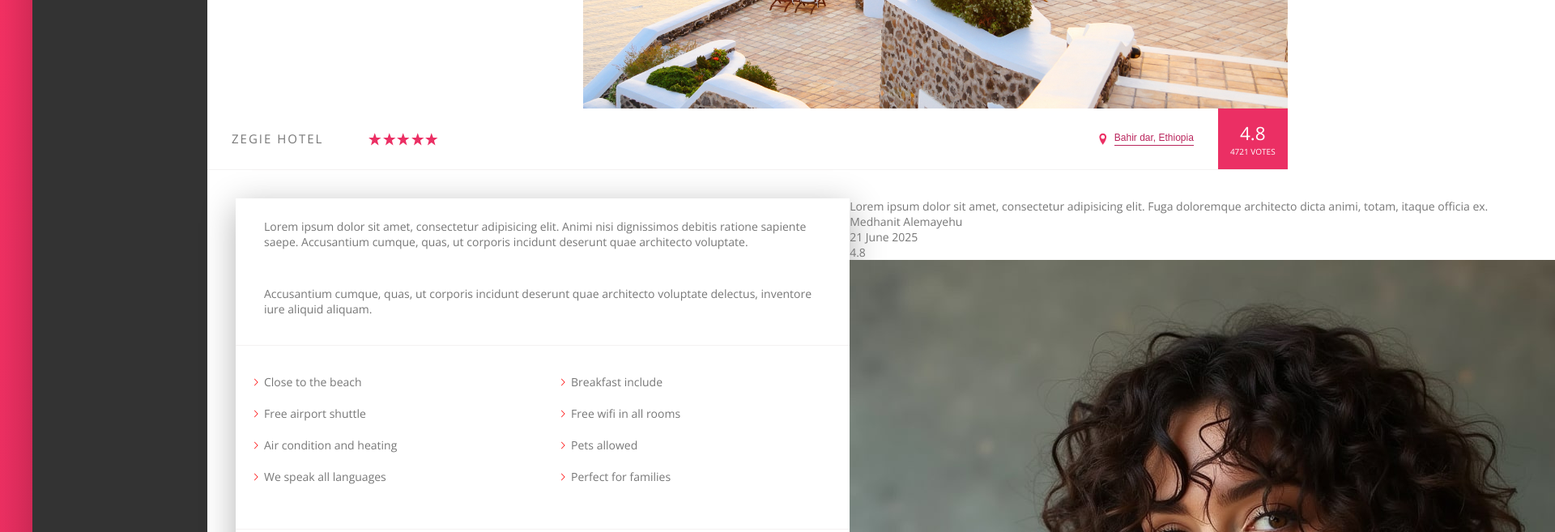
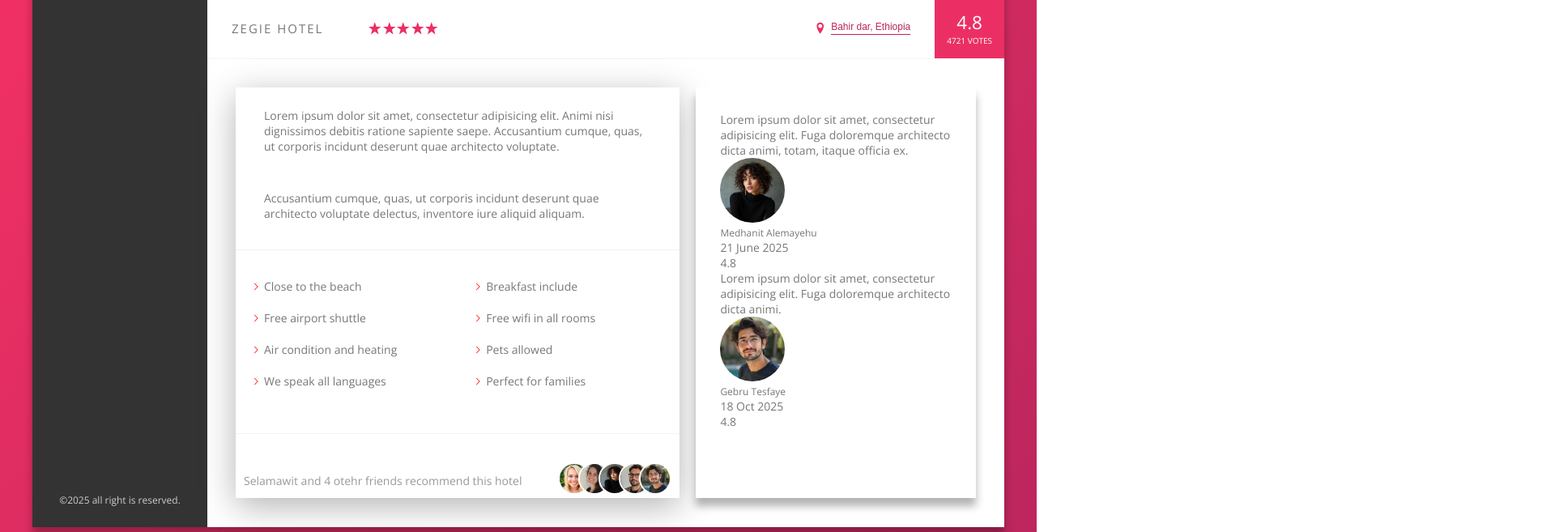
Before and after one commit to solomon54/Trillo, a website: page index.html in a window 1280 px wide. Shown: the part 538-1195 px from the top of the page at 81% size, 1920 px wide, since content can reach past the window. Drawn offline with nearby package versions, Linux system fonts and the light colour scheme.

```diff
--- a/index.html
+++ b/index.html
@@ -177,31 +177,33 @@
                     </div>
 
                     <div class="review">
-                        <figure class="user_review">
-                            <blockqoute class="review_text">Lorem ipsum dolor sit amet, consectetur adipisicing elit.
+                        <figure class="review__user-box">
+                            <blockqoute class="review__text">Lorem ipsum dolor sit amet, consectetur adipisicing elit.
                                 Fuga doloremque architecto dicta animi, totam, itaque officia
                                 ex.
                             </blockqoute>
-                            <div class="review__user-box">
-                                <p class="review__user-name">Medhanit Alemayehu</p>
-                                <p class="revie__user-date">21 June 2025</p>
-                                <div class="review__user-rate">4.8</div>
-                            </div>
+
                             <figcaption class="review_user">
                                 <img src="img/user2.jpg" alt=" user photo" class="review__photo">
+                                <div class="review__user-data">
+                                    <p class="review__user-name">Medhanit Alemayehu</p>
+                                    <p class="review__user-date">21 June 2025</p>
+                                    <div class="review__user-rate">4.8</div>
+                                </div>
                             </figcaption>
                         </figure>
-                        <figure class="user_review">
+                        <figure class="review__user-box">
                             <blockqoute class="review_text">Lorem ipsum dolor sit amet, consectetur adipisicing elit.
                                 Fuga doloremque architecto dicta animi.
                             </blockqoute>
-                            <div class="review__user-box">
-                                <p class="review__user-name">Gebru Tesfaye</p>
-                                <p class="revie__user-date">18 Oct 2025</p>
-                                <div class="review__user-rate">4.8</div>
-                            </div>
+
                             <figcaption class="review_user">
                                 <img src="img/user4.jpg" alt=" user photo" class="review__photo">
+                                <div class="review__user-box">
+                                    <p class="review__user-name">Gebru Tesfaye</p>
+                                    <p class="revie__user-date">18 Oct 2025</p>
+                                    <div class="review__user-rate">4.8</div>
+                                </div>
                             </figcaption>
                         </figure>
                     </div>
--- a/sass/_base.scss
+++ b/sass/_base.scss
@@ -34,7 +34,7 @@
   --color-Grey-dark-3: #999;
 
   //   Shadow
-  --box-shadow-dark: 0 2rem 6rem rgba(0, 0, 0, 0.3);
+  --box-shadow-dark: 0 1rem 1rem rgba(0, 0, 0, 0.3);
 
   --border: 0.1rem solid var(--color-Grey-light-2);
 }
--- a/sass/_component.scss
+++ b/sass/_component.scss
@@ -290,6 +290,7 @@
 .description {
   box-shadow: 0 1rem 4rem rgba(0, 0, 0, 0.3);
   flex: 0 0 60%;
+  margin-right: 2rem;
 }
 .Review {
   box-shadow: 0 1rem 4rem rgba(0, 0, 0, 0.3);
@@ -358,3 +359,34 @@
     margin-right: -1.5rem;
   }
 }
+
+//////////////////////////////////////////////////////////////////////////////
+///   Review
+.review {
+  padding: 3rem;
+  background-color: var(--color-white);
+  box-shadow: var(--box-shadow-dark);
+
+  &__user {
+    margin-bottom: 3.5rem;
+    display: flex;
+    flex-direction: row;
+  }
+  &__text {
+  }
+  &__photo {
+    height: 8rem;
+    width: 8rem;
+    border-radius: 50%;
+  }
+
+  &__user-box {
+  }
+  &__user-name {
+    font-size: 1.2rem;
+  }
+  &__user-date {
+  }
+  &__user-rate {
+  }
+}
```
Also changed, not shown: css/style.css, 1 other file.
